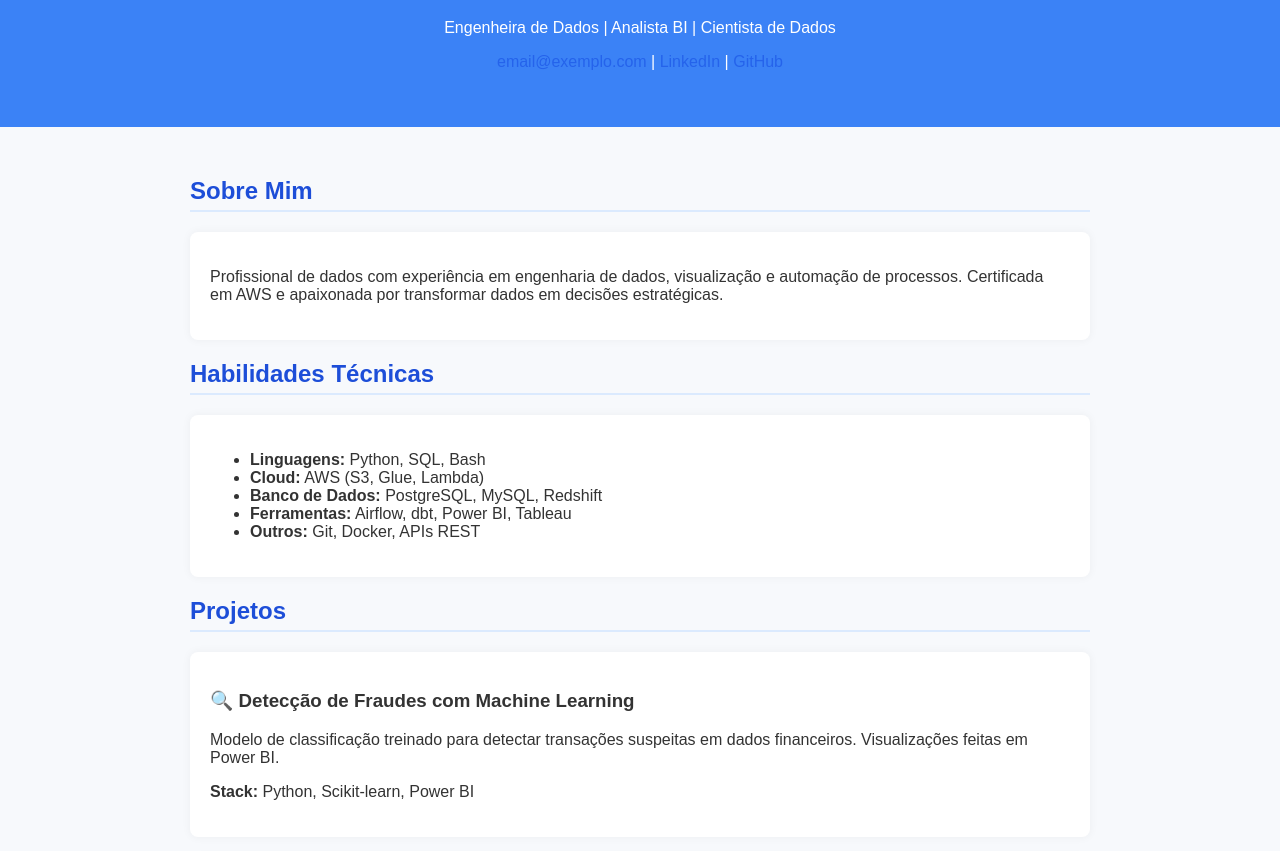
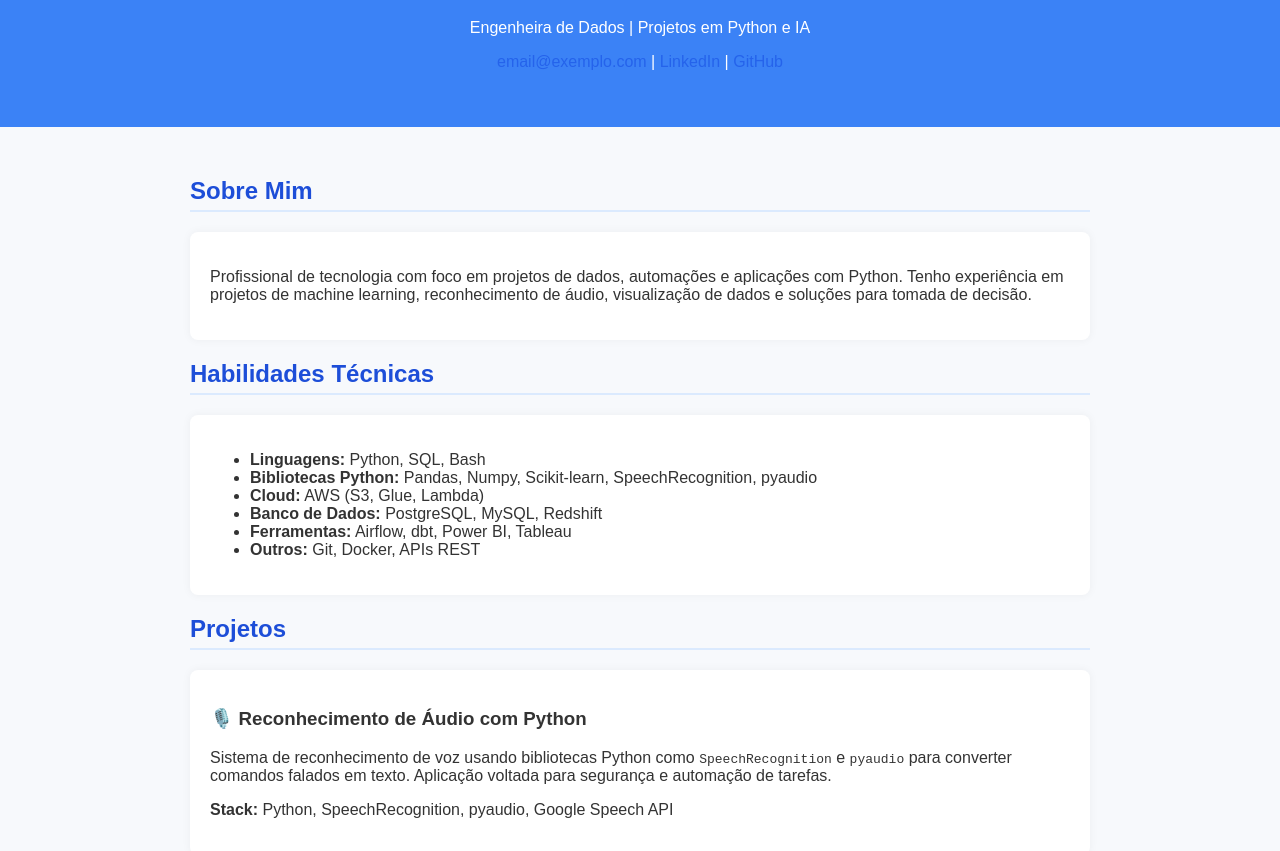
Before and after one commit to jhereis/jhereis.github.io, a plain HTML site: page index.html in a window 1280 px wide. Shown: the part 101-952 px from the top of the page. Drawn offline with Linux system fonts and the light colour scheme.

Commit message:
Update index.html

```diff
--- a/index.html
+++ b/index.html
@@ -50,20 +50,21 @@
 <body>
   <header>
     <h1>[Seu Nome]</h1>
-    <p>Engenheira de Dados | Analista BI | Cientista de Dados</p>
+    <p>Engenheira de Dados | Projetos em Python e IA</p>
     <p><a href="mailto:email@exemplo.com">email@exemplo.com</a> | <a href="https://linkedin.com/in/seulink" target="_blank">LinkedIn</a> | <a href="https://github.com/seuusuario" target="_blank">GitHub</a></p>
   </header>
 
   <section>
     <h2>Sobre Mim</h2>
     <div class="card">
-      <p>Profissional de dados com experiência em engenharia de dados, visualização e automação de processos. Certificada em AWS e apaixonada por transformar dados em decisões estratégicas.</p>
+      <p>Profissional de tecnologia com foco em projetos de dados, automações e aplicações com Python. Tenho experiência em projetos de machine learning, reconhecimento de áudio, visualização de dados e soluções para tomada de decisão.</p>
     </div>
 
     <h2>Habilidades Técnicas</h2>
     <div class="card">
       <ul>
         <li><strong>Linguagens:</strong> Python, SQL, Bash</li>
+        <li><strong>Bibliotecas Python:</strong> Pandas, Numpy, Scikit-learn, SpeechRecognition, pyaudio</li>
         <li><strong>Cloud:</strong> AWS (S3, Glue, Lambda)</li>
         <li><strong>Banco de Dados:</strong> PostgreSQL, MySQL, Redshift</li>
         <li><strong>Ferramentas:</strong> Airflow, dbt, Power BI, Tableau</li>
@@ -72,6 +73,11 @@
     </div>
 
     <h2>Projetos</h2>
+    <div class="card">
+      <h3>🎙️ Reconhecimento de Áudio com Python</h3>
+      <p>Sistema de reconhecimento de voz usando bibliotecas Python como <code>SpeechRecognition</code> e <code>pyaudio</code> para converter comandos falados em texto. Aplicação voltada para segurança e automação de tarefas.</p>
+      <p><strong>Stack:</strong> Python, SpeechRecognition, pyaudio, Google Speech API</p>
+    </div>
     <div class="card">
       <h3>🔍 Detecção de Fraudes com Machine Learning</h3>
       <p>Modelo de classificação treinado para detectar transações suspeitas em dados financeiros. Visualizações feitas em Power BI.</p>
```
